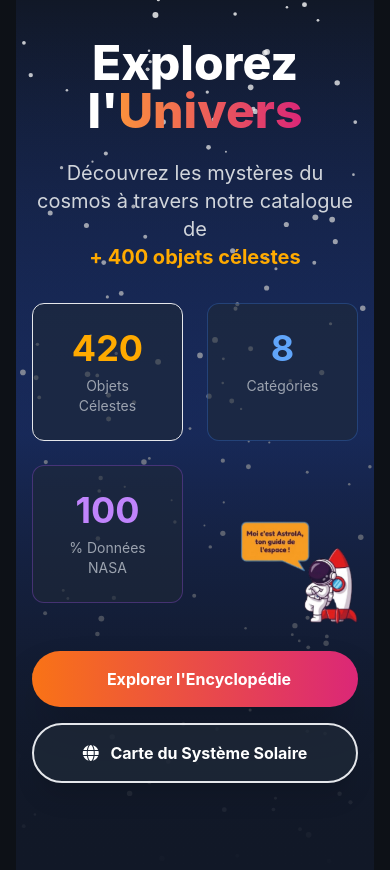
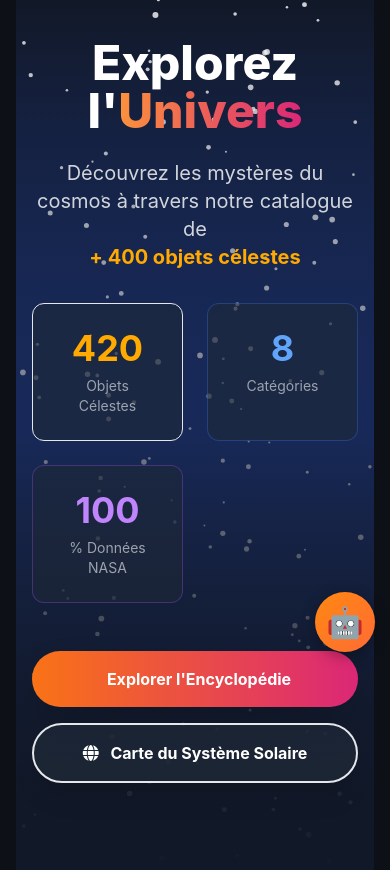
Before and after one commit to Aboubnan/AstroLearn, a Flask app: page / in a window 390 px wide. Shown: the part 177-1047 px from the top of the page. Run offline with Flask 3, Linux system fonts and the light colour scheme; some libraries are stand-ins or nearby versions.

Commit message:
Fix: changement du bouton chatbot en mobile (plus petit)

```diff
--- a/static/css/chatbot_widget.css
+++ b/static/css/chatbot_widget.css
@@ -1,11 +1,11 @@
-/* static/css/chatbot_widget.css - VERSION AMÉLIORÉE */
+/* static/css/chatbot_widget.css - VERSION FINALE CORRIGÉE */
 
-/* ==================== BOUTON FLOTTANT ==================== */
+/* ==================== BOUTON FLOTTANT (PC) ==================== */
 #chatbot-open-btn {
     position: fixed;
     bottom: 20px;
     right: 20px;
-    width: 300px;
+    width: 300px; /* Taille PC */
     height: 300px;
     border-radius: 50%;
     background: transparent;
@@ -203,17 +231,28 @@
         right: 10px;
     }
 
+    /* MODIFICATION ICI : RETRAIT DE L'ASTRONAUTE ET MISE EN PLACE DE L'EMOJI */
     #chatbot-open-btn {
-        bottom: 10px;
-        right: 10px;
-        /* AGRANDI SUR MOBILE */
-        width: 180px;
-        height: 180px;
+        bottom: 15px;
+        right: 15px;
+        width: 60px; /* Taille bouton discret */
+        height: 60px;
+        background: linear-gradient(135deg, #FF8811, #FF6B35); /* Rond orange plein */
+        border-radius: 50%;
+        box-shadow: 0 4px 15px rgba(0,0,0,0.3);
+        pointer-events: auto; /* Le rond entier capte le clic */
     }
 
+    /* Cache l'image de l'astronaute sur mobile */
     #chatbot-open-btn img {
-        width: 180px;
-        height: 180px;
+        display: none;
+    }
+
+    /* Ajoute l'emoji robot à la place */
+    #chatbot-open-btn::after {
+        content: "🤖"; /* Ou "🧑‍🚀" si tu préfères l'astronaute */
+        font-size: 30px;
+        display: block;
     }
 
     .message-text {
```
Also changed, not shown: other parts of static/css/chatbot_widget.css (+34 -6 lines).
